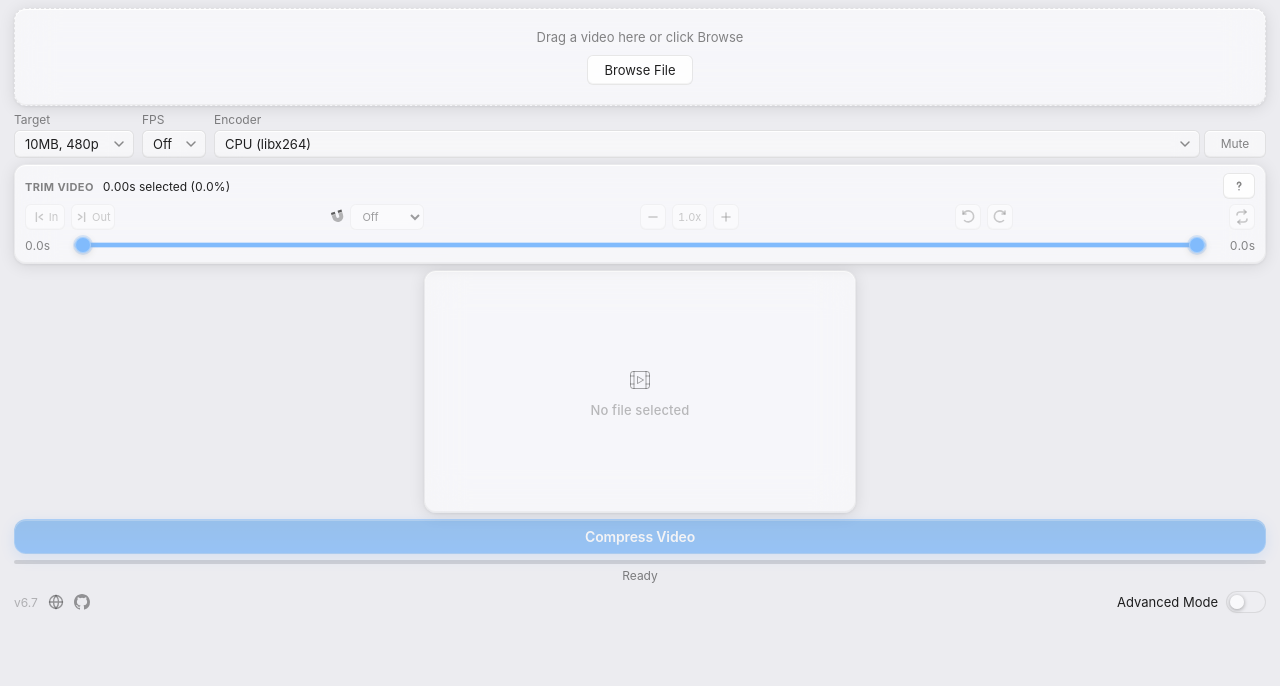
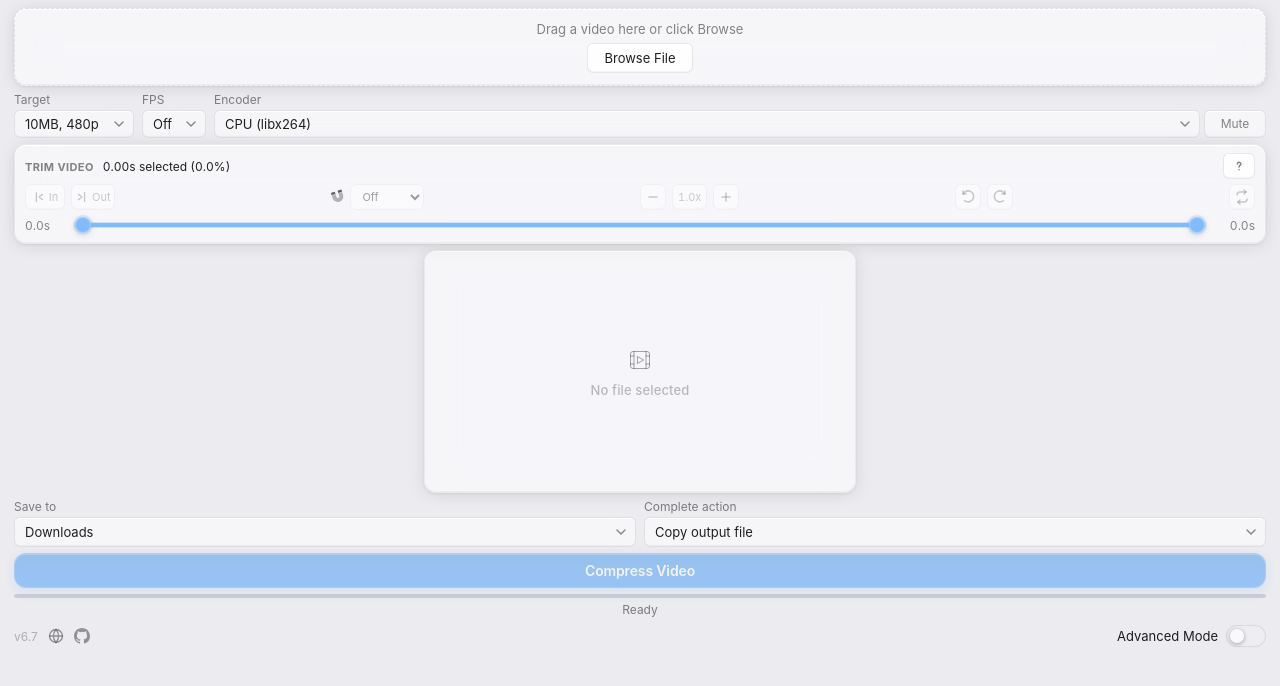
Before and after one commit to cyroz1/vidcord, a React (Vite) app: page / in a window 1280 px wide. Shown: the top 686 px of the page. Built offline with nearby package versions, Linux system fonts and the light colour scheme.

Commit message:
Keep output controls always visible

```diff
--- a/src/App.css
+++ b/src/App.css
@@ -240,11 +240,11 @@
   -webkit-backdrop-filter: var(--blur);
   border: 1px dashed var(--border);
   border-radius: var(--radius);
-  padding: 20px 16px;
+  padding: 12px 16px;
   display: flex;
   flex-direction: column;
   align-items: center;
-  gap: 10px;
+  gap: 6px;
   cursor: pointer;
   color: var(--text);
   font-family: inherit;
--- a/src/App.tsx
+++ b/src/App.tsx
@@ -2148,7 +2148,6 @@ export default function App() {
             onTimeUpdate={handlePreviewTimeUpdate}
           />
 
-          {filePath && (
           <div className="output-options" aria-label="Output options">
             <div className="output-option">
               <label htmlFor="output-destination-select">Save to</label>
@@ -2195,7 +2194,6 @@ export default function App() {
               </select>
             </div>
           </div>
-          )}
 
           {/* Compress button */}
           <button
```
Also changed, not shown: 1 other file (tests, documents, lock files or other folders). Lines whose indentation alone changed are shown as unchanged.
